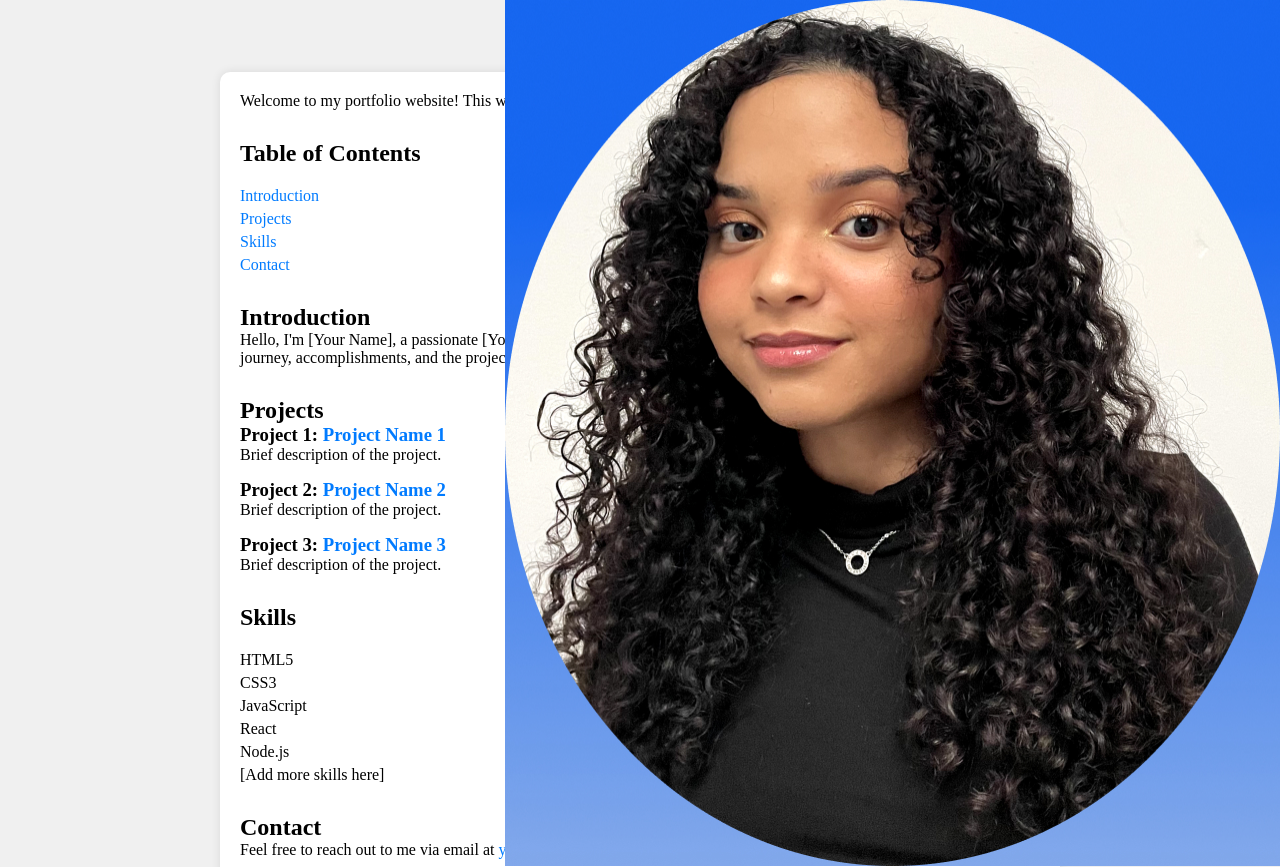
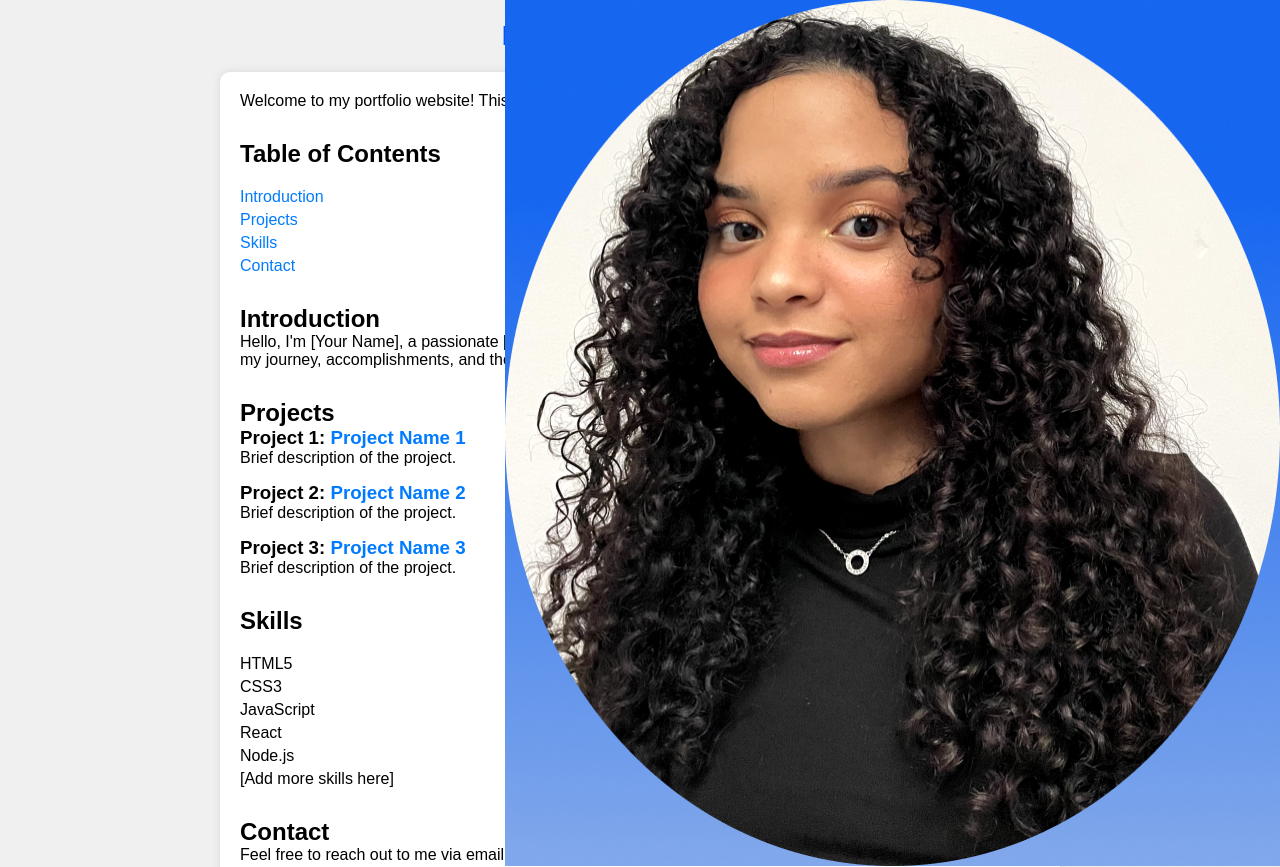
Before and after one commit to Penelope0214/Penelope0214.github.io, a website: page index.html in a window 1280 px wide. Shown: the top 867 px of the page. Drawn offline with Linux system fonts and the light colour scheme.

Commit message:
changed font to outfit

```diff
--- a/style.css
+++ b/style.css
@@ -6,7 +6,7 @@ body, h1, h2, h3, p, ul, li, a {
 
 /* Apply a background color and some basic styles to the body */
 body {
-  font-family: Outfit ;
+  font-family: "Outfit", Arial, sans-serif ;
   background-color: #f0f0f0;
 }
 
```
